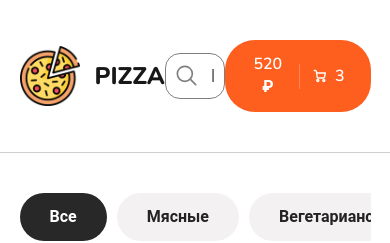
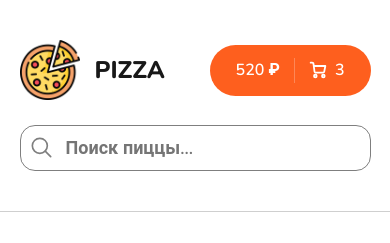
Before and after one commit to xr1s0nx/react-pizza, a React (Create React App) app: page / in a window 390 px wide. Shown: the top 243 px of the page. Built offline with nearby package versions, Linux system fonts and the light colour scheme; no server answers.

Commit message:
adaptive fix

```diff
--- a/src/components/SearchInput/SearchInput.module.scss
+++ b/src/components/SearchInput/SearchInput.module.scss
@@ -5,6 +5,11 @@
    border: 1px solid rgba(0, 0, 0, 0.5);
    position: relative;
    transition: 0.3s;
+
+   @media (max-width: 1140px) {
+      order: 3;
+      margin-top: 25px;
+   }
 
    .input {
       width: 100%;
--- a/src/scss/components/_header.scss
+++ b/src/scss/components/_header.scss
@@ -8,6 +8,10 @@
       display: flex;
       align-items: center;
       justify-content: space-between;
+
+      @media (max-width: 1140px) {
+         flex-wrap: wrap;
+      }
    }
 
    &__logo {
```
